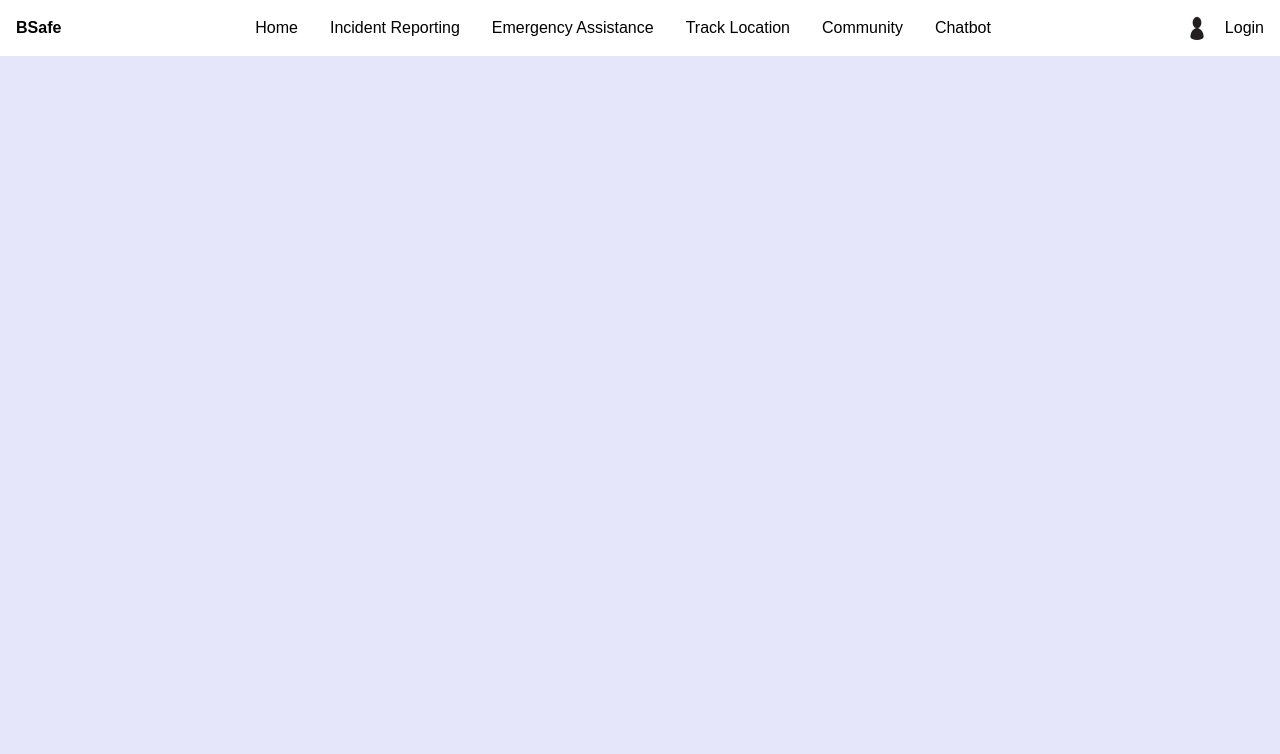
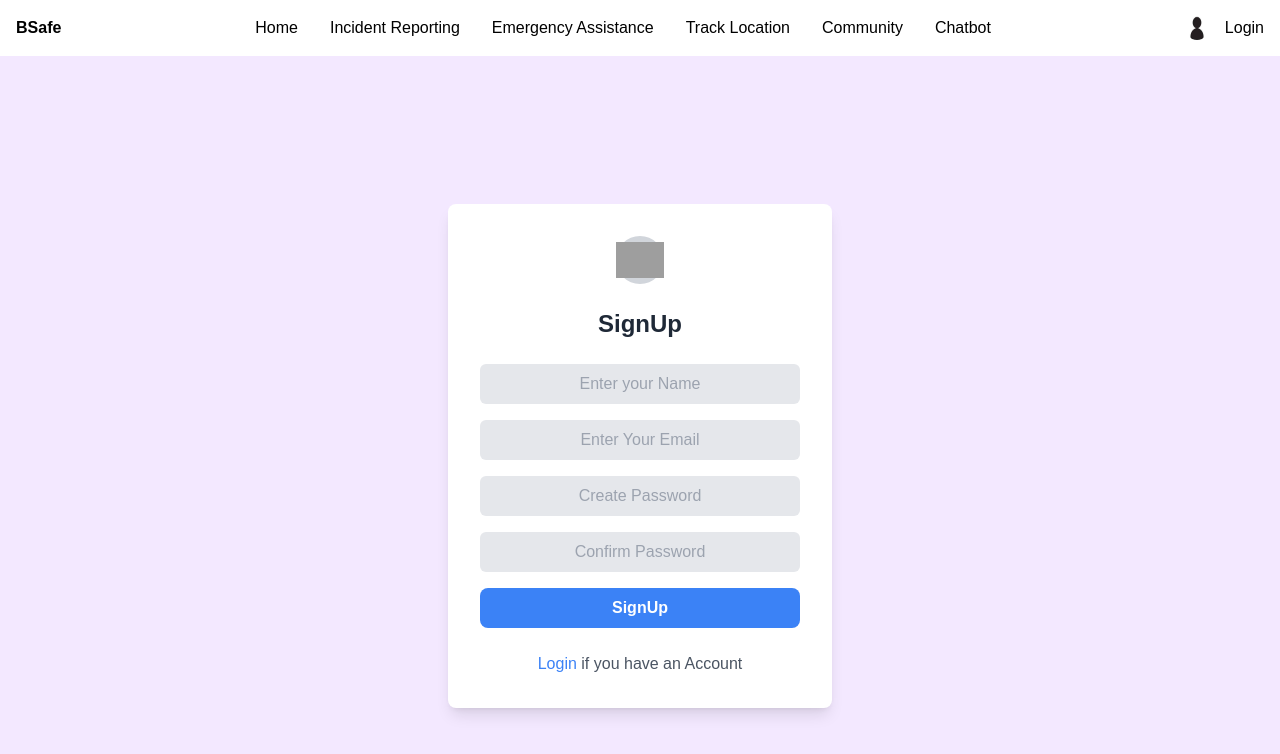
Before and after one commit to swaranjali01/women-safety, a React (Vite) app: page /signup in a window 1280 px wide. Shown: the top 754 px of the page. Built offline with nearby package versions, Linux system fonts and the light colour scheme; grey boxes are pictures that could not be loaded.

Commit message:
signup added

```diff
--- a/src/App.jsx
+++ b/src/App.jsx
@@ -8,6 +8,7 @@ import EmergencyAssistance from './pages/EmergencyAssistance';
 import TrackLocation from './pages/TrackLocation';
 import Community from './pages/Community';
 import Chatbot from './pages/Chatbot';
+import Signup from './pages/Signup';
 // import Video from './pages/Video';
 
 
@@ -24,6 +25,7 @@ function App() {
         <Route path="/community" element={<Community />} />
         <Route path="/chatbot" element={<Chatbot />} />
         <Route path="/login" element={<Login />} />
+        <Route path="/signup" element={<Signup />} />
         {/* <Route path="/video" element={<Video />} /> */}
       </Routes>
     </>
--- a/src/pages/Login.jsx
+++ b/src/pages/Login.jsx
@@ -3,25 +3,27 @@ import { Link } from 'react-router-dom';
 
 const Login = () => {
   return (
-    <div className="flex items-center justify-center h-screen  ">
+    <div className="flex items-center justify-center min-h-screen">
       <div className="w-96 bg-white p-8 rounded-lg shadow-md">
+        <div className="w-12 h-12 bg-gray-300 rounded-full flex items-center justify-center mx-auto mb-4">
+          <img
+            src="https://img.icons8.com/material-outlined/24/000000/user.png"
+            alt="user icon"
+          />
+        </div>
         <h1 className="text-4xl font-semibold mb-6 text-center">Login Here</h1>
         <form>
           <div className="mb-4">
-            <label  className="block text-sm font-medium text-gray-700">
-              Email
-            </label>
+
             <input
               type="email"
               placeholder="Enter your email"
-              className="mt-1 block w-full px-3 py-2 border border-gray-300 rounded-md shadow-sm "
+              className="mt-1 block w-full px-3 py-2 border border-gray-300 rounded-md shadow-sm"
               required
             />
           </div>
           <div className="mb-6">
-            <label className="block text-sm font-medium ">
-              Password
-            </label>
+
             <input
               type="password"
               placeholder="Enter your password"
@@ -31,7 +33,7 @@ const Login = () => {
           </div>
           <button
             type="submit"
-            className="w-full py-2 px-4 bg-blue-500 text-white font-semibold rounded-lg "
+            className="w-full py-2 px-4 bg-blue-500 text-white font-semibold rounded-lg"
           >
             Login
           </button>
@@ -45,6 +47,6 @@ const Login = () => {
       </div>
     </div>
   );
-}
+};
 
 export default Login;
--- a/src/pages/Signup.jsx
+++ b/src/pages/Signup.jsx
@@ -1,11 +1,55 @@
-import React from 'react'
+import React from 'react';
+import { Link } from 'react-router-dom';
 
 const Signup = () => {
   return (
-    <div>
+    <div className="flex items-center justify-center min-h-screen bg-purple-100">
+      <div className="w-full max-w-sm p-8 space-y-6 bg-white rounded-lg shadow-lg">
+        <div className="flex justify-center">
+          <div className="w-12 h-12 bg-gray-300 rounded-full flex items-center justify-center">
+            <img
+              src="https://img.icons8.com/material-outlined/24/000000/user.png"
+              alt="user icon"
+            />
+          </div>
+        </div>
+        <h2 className="text-2xl font-semibold text-center text-gray-800">SignUp</h2>
+        <form className="space-y-4">
+          <input
+            type="text"
+            placeholder="Enter your Name"
+            className="w-full px-4 py-2 text-center text-gray-800 bg-gray-200 rounded-md "
+          />
+          <input
+            type="email"
+            placeholder="Enter Your Email"
+            className="w-full px-4 py-2 text-center text-gray-800 bg-gray-200 rounded-md "
+          />
+          <input
+            type="text"
+            placeholder="Create Password"
+            className="w-full px-4 py-2 text-center text-gray-800 bg-gray-200 rounded-md "
+          />
+          <input
+            type="text"
+            placeholder="Confirm Password"
+            className="w-full px-4 py-2 text-center text-gray-800 bg-gray-200 rounded-md "
+          />
+          <button
+            type="submit"
+          className="w-full py-2 px-4 bg-blue-500 text-white font-semibold rounded-lg"
+          >
+            SignUp
+          </button>
+        </form>
+        <p className="text-center text-gray-600">
+        <Link to="/login" className="text-blue-500">
+            Login
+          </Link> if you have an Account
+        </p>
+      </div>
+    </div>
+  );
+};
 
-    </div>
-  )
-}
-
-export default Signup
+export default Signup;
```
